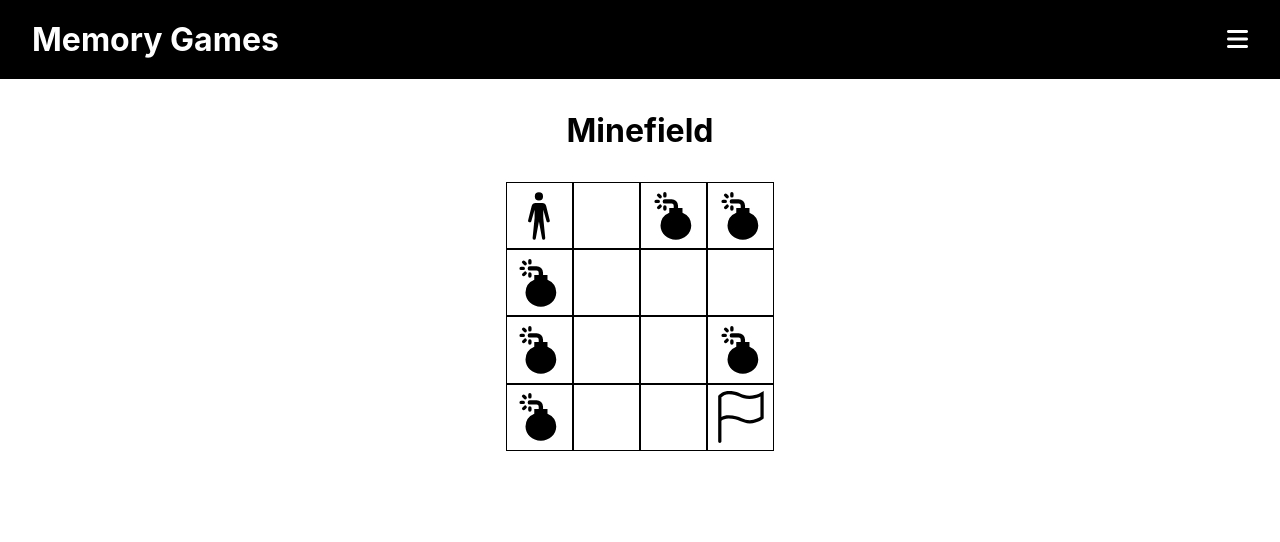
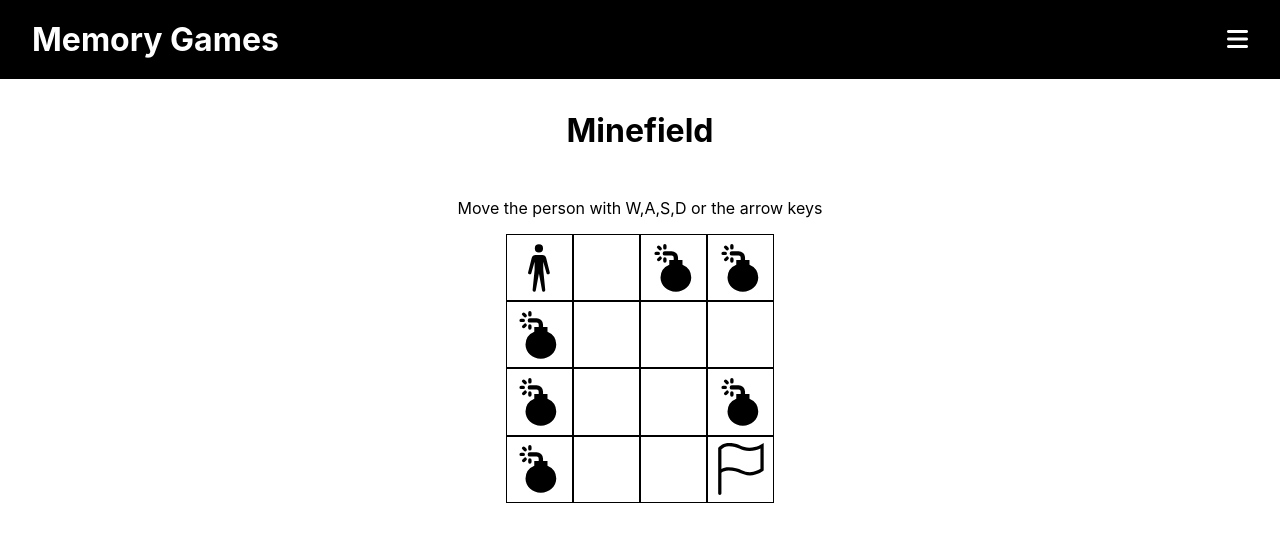
Before and after one commit to Wubaboo/memory-games, a React (Create React App) app: page /minefield in a window 1280 px wide. Both pictures are taken after a click on the button "Start". Shown: the top 542 px of the page. Built offline with nearby package versions, Linux system fonts and the light colour scheme.

Commit message:
in between levels, instructions

```diff
--- a/src/components/minefield/minefieldGame.jsx
+++ b/src/components/minefield/minefieldGame.jsx
@@ -145,7 +145,10 @@ export default function MinefieldGame({ gridSize, setStartGame, showTimer }) {
     setPos(newPos);
   }
   return (
-    <div>
+    <>
+      <p style={{ margin: "1em" }}>
+        Move the person with W,A,S,D or the arrow keys
+      </p>
       <div
         id="minefield"
         className="minefield"
@@ -179,6 +182,6 @@ export default function MinefieldGame({ gridSize, setStartGame, showTimer }) {
           New Game
         </button>
       )}
-    </div>
+    </>
   );
 }
--- a/src/components/minefield/minefieldHome.jsx
+++ b/src/components/minefield/minefieldHome.jsx
@@ -21,7 +21,7 @@ export default function MinefieldHome() {
     {
       type: "slider",
       name: "Grid Size",
-      deets: { value: gridSize, min: 20, max: 320, step: 60 },
+      deets: { value: gridSize, min: 20, max: 320, step: 30 },
       onChange: (e) => setGridSize(e.target.value),
     },
   ];
```
